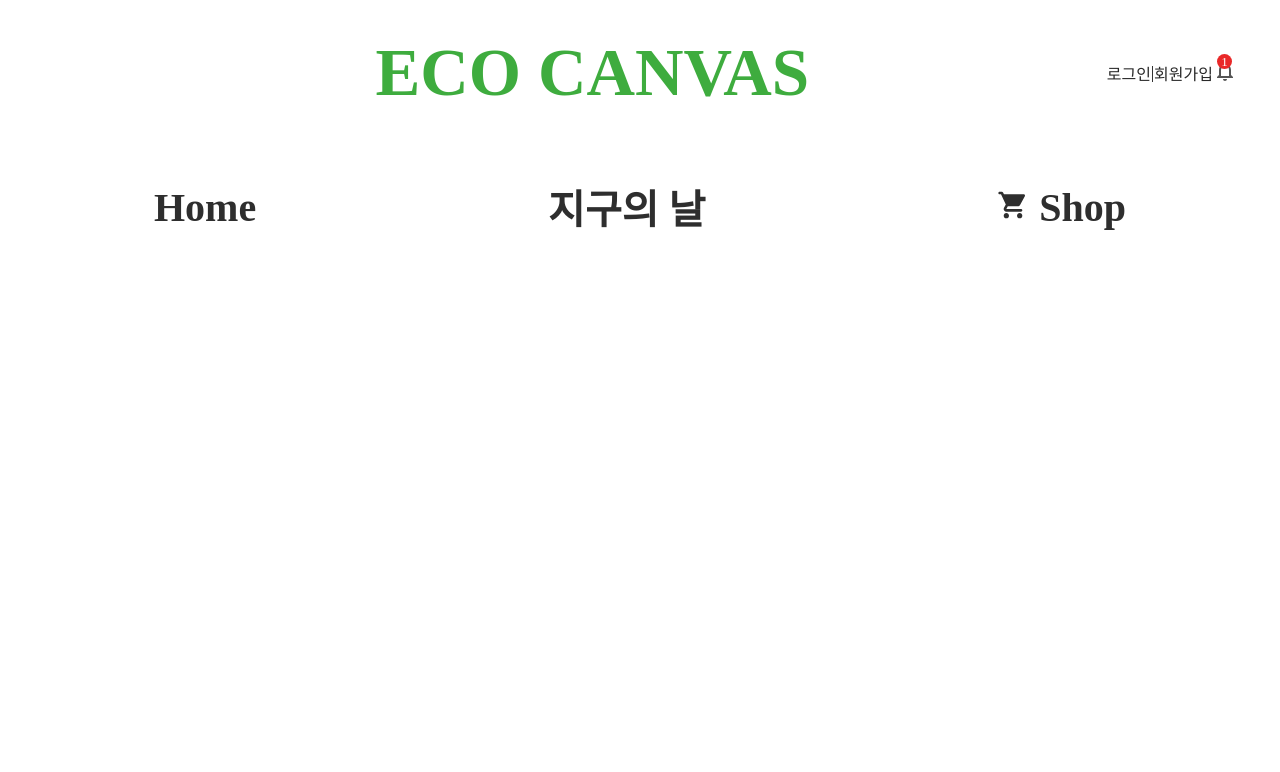
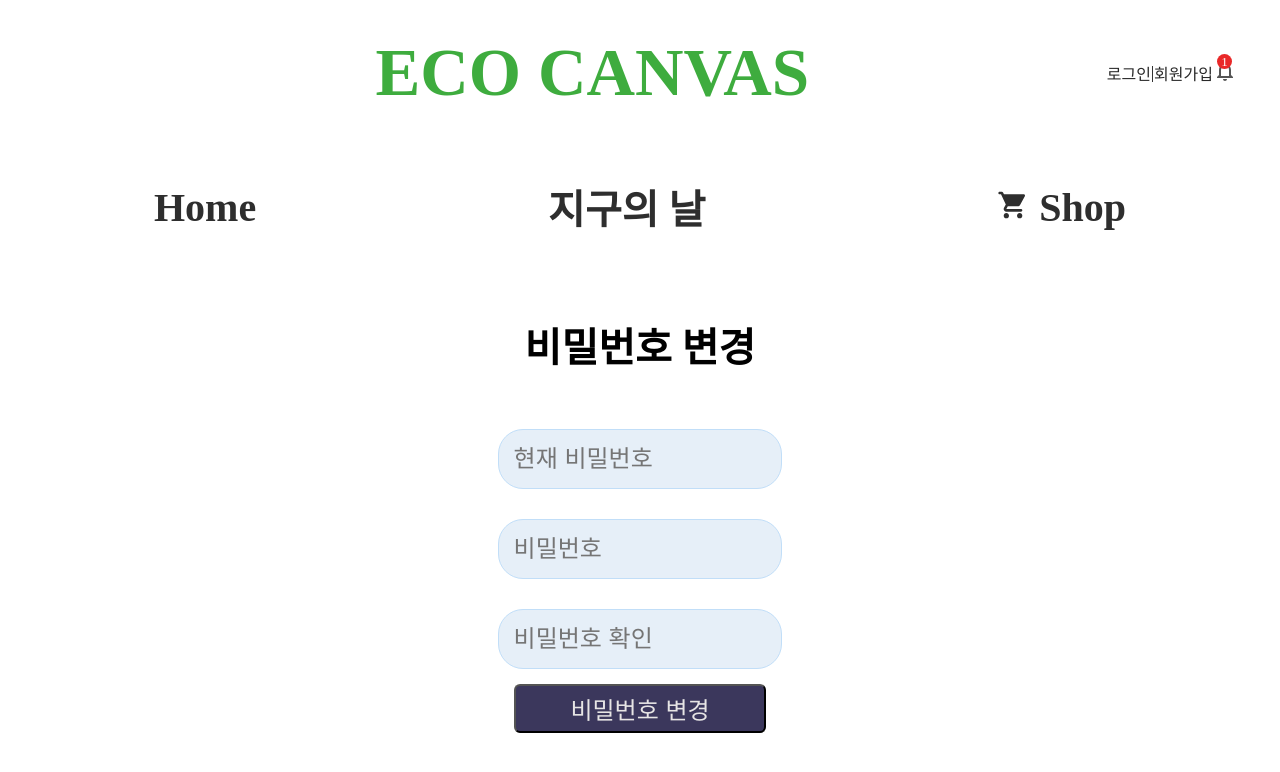
Before and after one commit to Songjimyung/EcoCanvas-Frontend, a React (Create React App) app: page /update_pw in a window 1280 px wide. Shown: the top 772 px of the page. Built offline with nearby package versions, Linux system fonts and the light colour scheme; a web font is replaced by a local one.

Commit message:
Enhancement : 회원정보 수정 페이지에 비밀번호 변경 기능 추가 회원정보 수정 페이지에 비밀번호 변경 기능 추가 Enhancement #49

```diff
--- a/src/App.js
+++ b/src/App.js
@@ -10,6 +10,7 @@ import { SignUp } from "./pages/SignUp";
 import { ResetPasswordEmail } from "./pages/ResetPasswordEmail";
 import { ReadPasswordEmail } from "./pages/ReadPasswordEmail";
 import { ResetPassword } from "./pages/ResetPassword";
+import { UpdatePassword } from "./pages/UpdatePassword";
 import { Campaign } from "./pages/Campaign";
 import { CampaignDetail } from "./pages/CampaignDetail";
 import { CampaignCreate } from "./pages/CampaignCreate";
@@ -95,6 +96,7 @@ function App() {
             <Route path="/reset_pw/email_code" element={<ResetPasswordEmail />}></Route>
             <Route path="/reset_pw/reset_params" element={<ReadPasswordEmail />}></Route>
             <Route path="/reset_pw" element={<ResetPassword />}></Route>
+            <Route path="/update_pw" element={<UpdatePassword />}></Route>
             <Route path="/campaign" element={<Campaign />}></Route>
             <Route path="/campaign/:id" element={<CampaignDetail />} />
             <Route path="/campaign/create" element={<CampaignCreate />} />
--- a/src/components/mypageSidebar/MypageSidebar.jsx
+++ b/src/components/mypageSidebar/MypageSidebar.jsx
@@ -108,6 +108,9 @@ function Sidebar() {
                   <button className="details-button">
                     <Link to="/mypage/profile">회원정보 수정</Link>
                   </button>
+                  <button className="details-button">
+                    <Link to="/update_pw">비밀번호 변경</Link>
+                  </button>
                 </div>
               );
             })}
--- /dev/null
+++ b/src/pages/UpdatePassword.js
@@ -0,0 +1,83 @@
+import React, { useState } from "react";
+import { useNavigate } from 'react-router-dom';
+import axios from 'axios';
+import '../css/AuthForm.css'
+
+const UpdatePassword = () => {
+    const [confirm_password, setConfirmPassword] = useState('');
+    const [password, setPassword] = useState('');
+    const [re_password, setPasswordCheck] = useState('');
+    const navigate = useNavigate();
+    const handleUpdatePasswordFormSubmit = async (e) => {
+        e.preventDefault();
+        const token = localStorage.getItem('access');
+        const updatePasswordData = {
+            confirm_password,
+            password,
+            re_password,
+        }
+        try {
+            const response = await axios.put(`${process.env.REACT_APP_BACKEND_URL}/users/update_pw/`,
+                updatePasswordData,
+                {
+                    headers: {
+                        Authorization: `Bearer ${token}`
+                    }
+                }
+            );
+            const response_data = response.data
+            const response_status = response.status
+
+            if (response_status === 200) { alert(response_data['message']) }
+
+            navigate(`/mypage`);
+
+        } catch (error) {
+            if (error.response.data['confirm_password']) {
+                alert(error.response.data['confirm_password'][0]);
+            } else if (error.response.data['password']) {
+                alert(error.response.data['password'][0]);
+            } else if (error.response.data['re_password']) {
+                alert(error.response.data['re_password'][0]);
+            } else if (error.response.data['re_password']) {
+                alert(error.response.data['re_password'][0]);
+            }
+        }
+    };
+    return (
+        <div>
+            <div>
+                <h3 className='inputList'>
+                    비밀번호 변경
+                </h3>
+            </div>
+            <div className='inputList'>
+                <input
+                    name="confirm_password"
+                    type="password"
+                    placeholder="현재 비밀번호"
+                    value={confirm_password}
+                    onChange={(e) => setConfirmPassword(e.target.value)}
+                />
+                <input
+                    type="password"
+                    placeholder="비밀번호"
+                    value={password}
+                    onChange={(e) => setPassword(e.target.value)}
+                />
+                <input
+                    name="re_password"
+                    type="password"
+                    placeholder="비밀번호 확인"
+                    value={re_password}
+                    onChange={(e) => setPasswordCheck(e.target.value)}
+                />
+                <button onClick={handleUpdatePasswordFormSubmit}>
+                    비밀번호 변경
+                </button>
+            </div>
+        </div >
+    );
+};
+
+export { UpdatePassword };
```
